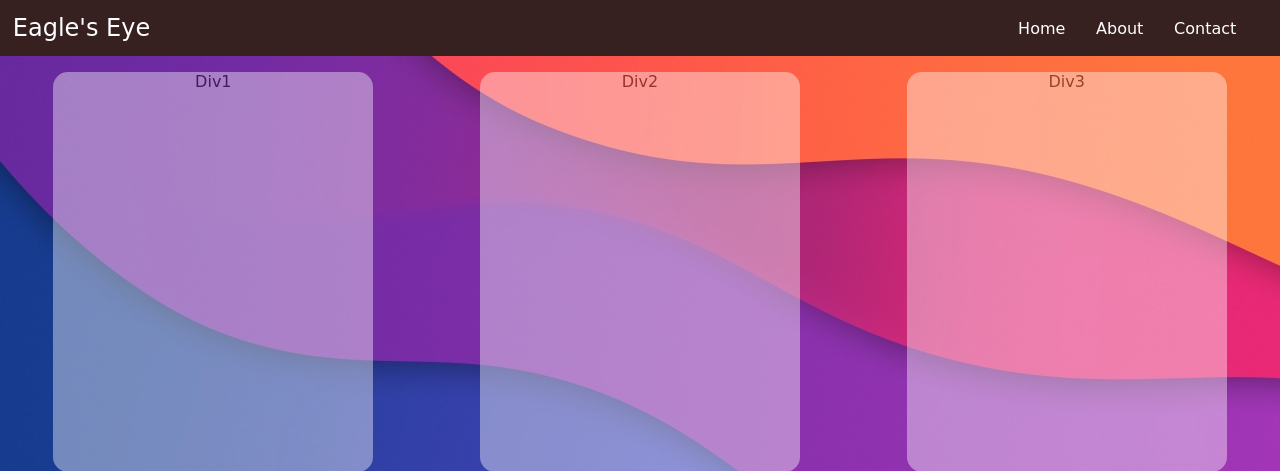
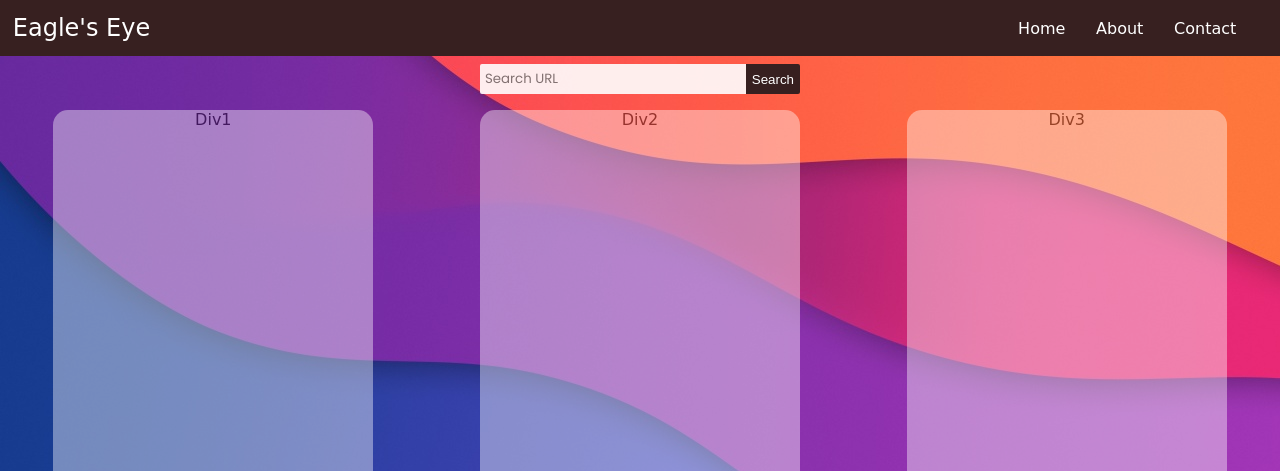
Before and after one commit to Samyukta1909/Minor-2, a Flask app: page / in a window 1280 px wide. Shown: the top 471 px of the page. Run offline with Flask 2, Linux system fonts and the light colour scheme; some web fonts are replaced.

Commit message:
added search button

```diff
--- a/static/style.css
+++ b/static/style.css
@@ -37,14 +37,37 @@ body {
     margin: 1vw;
 }
 
+.searchurl {
+    margin-top: 1vh;
+    display: flex;
+    width: 25%;
+}
+
+.searchtext {
+    border: none;
+    border-top-left-radius: 2px;
+    border-bottom-left-radius: 2px;
+    height: 2.5vh;
+    width: 100%;
+    padding: 5px;
+    opacity: 0.9;
+    font-family: 'Poppins', sans-serif;
+}
+
+.searchurl .search-button {
+    border-top-right-radius: 2px;
+    border-bottom-right-radius: 2px;
+    background-color: #372020;
+    color: white;
+    border: none;
+}
+
 .row-container {
     margin-top: 2vh;
     width: 100%;
     height: fit-content;
     display: flex;
     justify-content: space-around;
-    /* background-color: red; */
-    /* position: relative; */
 }
 
 .row-container .row-div {
--- a/templates/index.html
+++ b/templates/index.html
@@ -12,6 +12,7 @@
     <link rel="preconnect" href="https://fonts.googleapis.com">
     <link rel="preconnect" href="https://fonts.gstatic.com" crossorigin>
     <link href="https://fonts.googleapis.com/css2?family=Fontdiner+Swanky&display=swap" rel="stylesheet">
+    <link href="https://fonts.googleapis.com/css2?family=Poppins:wght@400&display=swap" rel="stylesheet">
 </head>
 
 <body>
@@ -25,7 +26,12 @@
             </ul>
         </div>
     </div>
-
+    <center>
+        <form class="searchurl">
+            <input type="text" placeholder="Search URL" class="searchtext">
+            <button class="search-button">Search</button>
+        </form>
+    </center>
     <div class="row-container">
         <div class="row-div">Div1</div>
         <div class="row-div">Div2</div>
```
